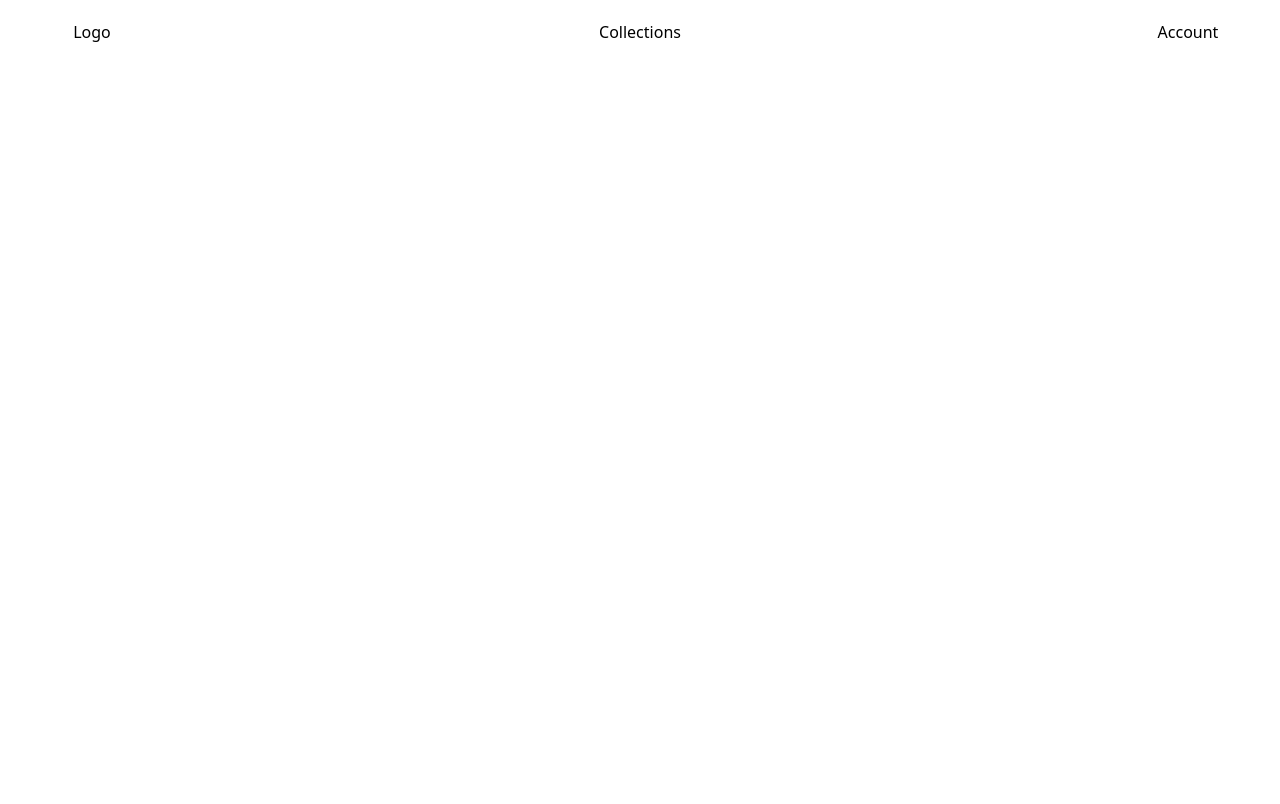
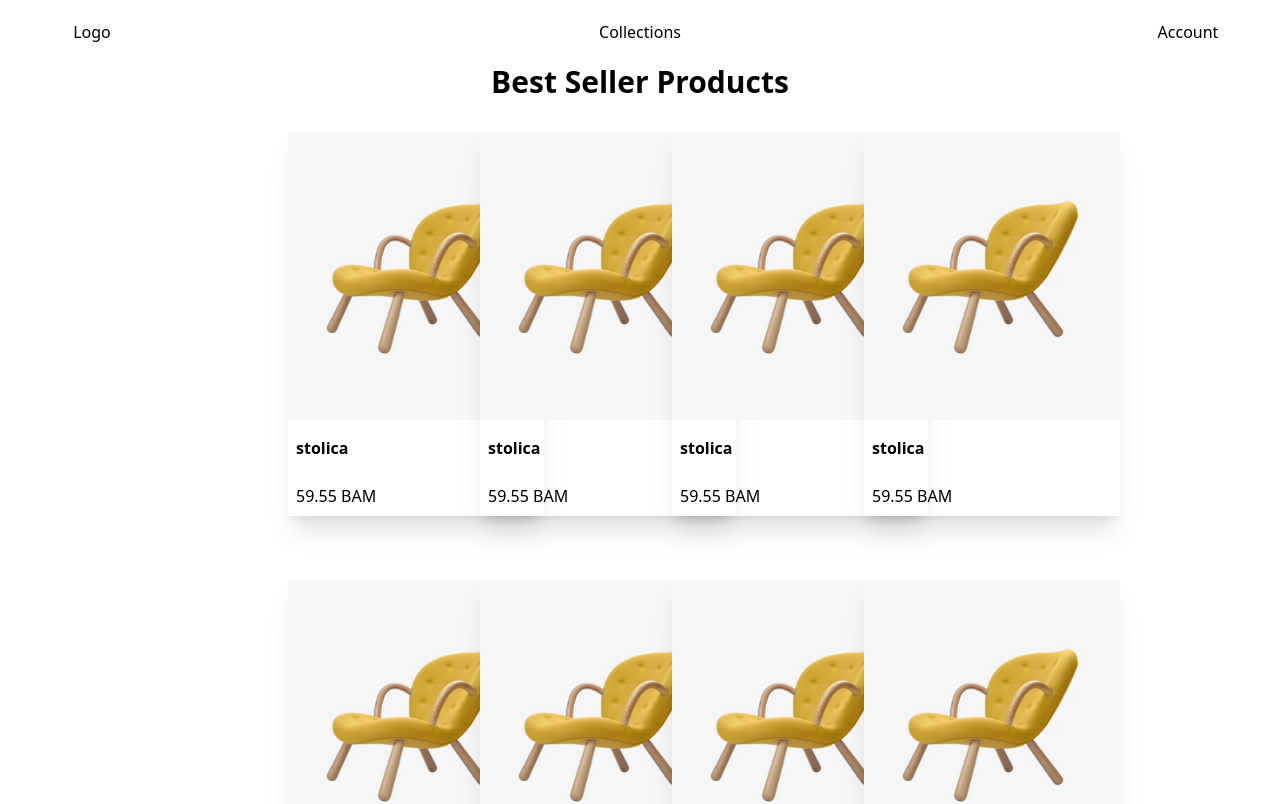
Before and after one commit to pavleCeranic/ormar, a React (Create React App) app in the folder myapp/: page / in a window 1280 px wide. Shown: the top 804 px of the page. Built offline with nearby package versions, Linux system fonts and the light colour scheme.

Commit message:
[003] added Card and Card grid components also changes in tailwind config

```diff
--- /dev/null
+++ b/myapp/src/BestSellerContainer.css
@@ -0,0 +1,3 @@
+@import 'tailwindcss/base';
+@import 'tailwindcss/components';
+@import 'tailwindcss/utilities';
--- /dev/null
+++ b/myapp/src/BestSellerContainer.js
@@ -0,0 +1,30 @@
+import './BestSellerContainer.css';
+import Card from './Card.js'
+// import myImg from './stolica_placeholder.png'
+
+const BestSellerContainer = () => {
+
+	const items = [
+		{label: 'stolica', price: '59.55'},
+		{label: 'stolica', price: '59.55'},
+		{label: 'stolica', price: '59.55'},
+		{label: 'stolica', price: '59.55'},
+		{label: 'stolica', price: '59.55'},
+		{label: 'stolica', price: '59.55'},
+		{label: 'stolica', price: '59.55'},
+		{label: 'stolica', price: '59.55'}
+	]
+
+	return (
+		<div className='flex flex-col w-3/5 justify-center content-center'>
+			<h1 className='flex justify-center text-3xl font-bold'>Best Seller Products</h1>
+			<div className='grid grid-cols-4'>
+				{items.map((item, index) => (
+					<Card key={index} label={item.label} price={item.price}/>
+				))}
+			</div>
+		</div>
+	);
+}
+
+export default BestSellerContainer;
--- /dev/null
+++ b/myapp/src/Card.css
@@ -0,0 +1,3 @@
+@import 'tailwindcss/base';
+@import 'tailwindcss/components';
+@import 'tailwindcss/utilities';
--- /dev/null
+++ b/myapp/src/Card.js
@@ -0,0 +1,17 @@
+import './Card.css';
+import img from './stolica_placeholder.png'
+
+const Card = (props) => {
+
+	return (
+		<div className={'flex flex-col justify-between h-96 w-64 m-8 shadow-xl cursor-pointer hover:shadow-sm hover:mt-5 transition-all duration-600 ease-in-out '}>
+			<div className='h-3/4 w-64 bg-myColorBrown'>
+				<img className='h-full w-full' src={img} alt="Description of the image" />
+			</div>
+			<div className='m-2 font-bold'>{props.label}</div>
+			<div className='m-2'>{props.price} BAM</div>
+		</div>
+	);
+}
+
+export default Card;
--- a/myapp/src/Heading.js
+++ b/myapp/src/Heading.js
@@ -8,7 +8,7 @@ function Heading() {
 				Logo
 			</Link>
 			<Menu label="Collections" items={['Item 1', 'Item 2', 'Item 3']} />
-			<Link to="/account" className='self-center text-center m-5 w-36 hover:font-bold transition-all duration-200 ease-in-out hover:bg-gray-300'>
+			<Link to="/account" className='self-center text-center m-5 w-36 hover:font-bold transition-all duration-200 ease-in-out'>
 				Account
 			</Link>
 		</div>
@@ -18,7 +18,7 @@ function Heading() {
 const Menu = ({ label, items }) => {
 	return (
 		<div className="self-center relative group">
-			<span className="text-center m-5 w-36 hover:font-bold transition-all duration-200 ease-in-out hover:bg-gray-300">
+			<span className="text-center m-5 w-36 hover:font-bold transition-all duration-200 ease-in-out">
 				{label}
 			</span>
 			<div className="hidden group-hover:block absolute z-10 bg-white p-2 mt-2 space-y-2 shadow">
--- a/myapp/src/Pages/Home.js
+++ b/myapp/src/Pages/Home.js
@@ -1,9 +1,12 @@
 import React from 'react';
 import './Home.css';
+import Card from '../Card.js'
+import BestSellerContainer from '../BestSellerContainer.js';
 
 function Home() {
 	return (
-		<div className=''>
+		<div className='flex justify-center'>
+			<BestSellerContainer />
 		</div>
 	);
 }
--- a/myapp/tailwind.config.js
+++ b/myapp/tailwind.config.js
@@ -4,6 +4,7 @@ module.exports = {
 		'./src/*.{js,ts,jsx,tsx}', // Include JavaScript and TypeScript files in the src directory
 	],
 	theme: {
+		extend: {
 			colors: {
 				yellow: '#FFFBEB',
 				'myColorGrey': '#F5EEE6',
@@ -11,7 +12,7 @@ module.exports = {
 				'myColorBrown': '#F3D7CA',
 				'myColorPink': '#E6A4B4',
 			},
-		extend: {},
+		},
 	},
 	plugins: [],
 }
```
Also changed, not shown: myapp/src/stolica_placeholder.png (added). Lines whose indentation alone changed are shown as unchanged.
